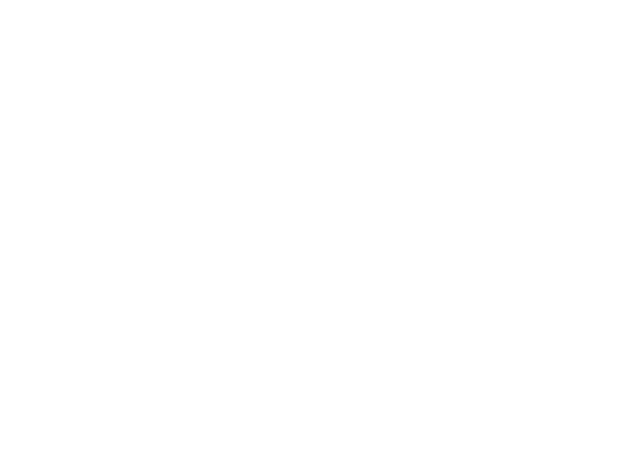
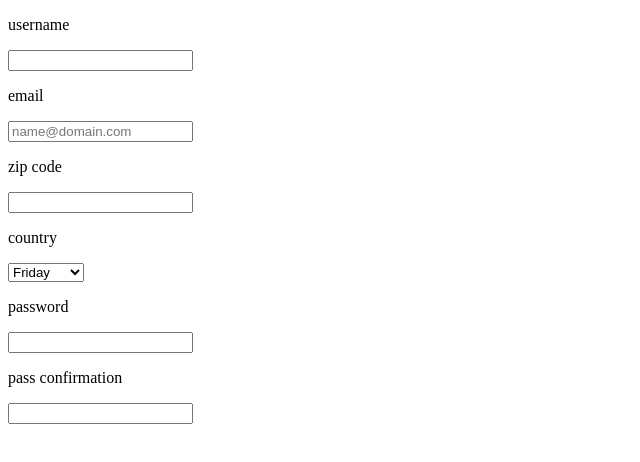
Before and after one commit to muratcan-yuksel/form-validation, a plain HTML site: page index.html in a window 1280 px wide. Shown: the whole page, without its empty margins (0-640 px from the left). Drawn offline with Linux system fonts and the light colour scheme.

Commit message:
added the basic form elements

```diff
--- a/index.html
+++ b/index.html
@@ -4,6 +4,22 @@
     <link rel="stylesheet" href="style.css">
 </head>
 <body>
+    <p>username</p>
+    <input type="text" name="username">
+    <p>email</p>
+    <input type="email" name="email-address" placeholder="name@domain.com" required>
+    <p>zip code</p>
+    <input type="number" name="cost">
+    <p>country</p>
+    <select name="day">
+        <option value="Friday" selected>Friday</option>
+        <option value="Saturday">Saturday</option>
+        <option value="Sunday">Sunday</option>
+    </select>
+    <p>password</p>
+    <input type="text" name="username">
+    <p>pass confirmation</p>
+    <input type="text" name="username">
 
 
     <script src="app.js"></script>
```
